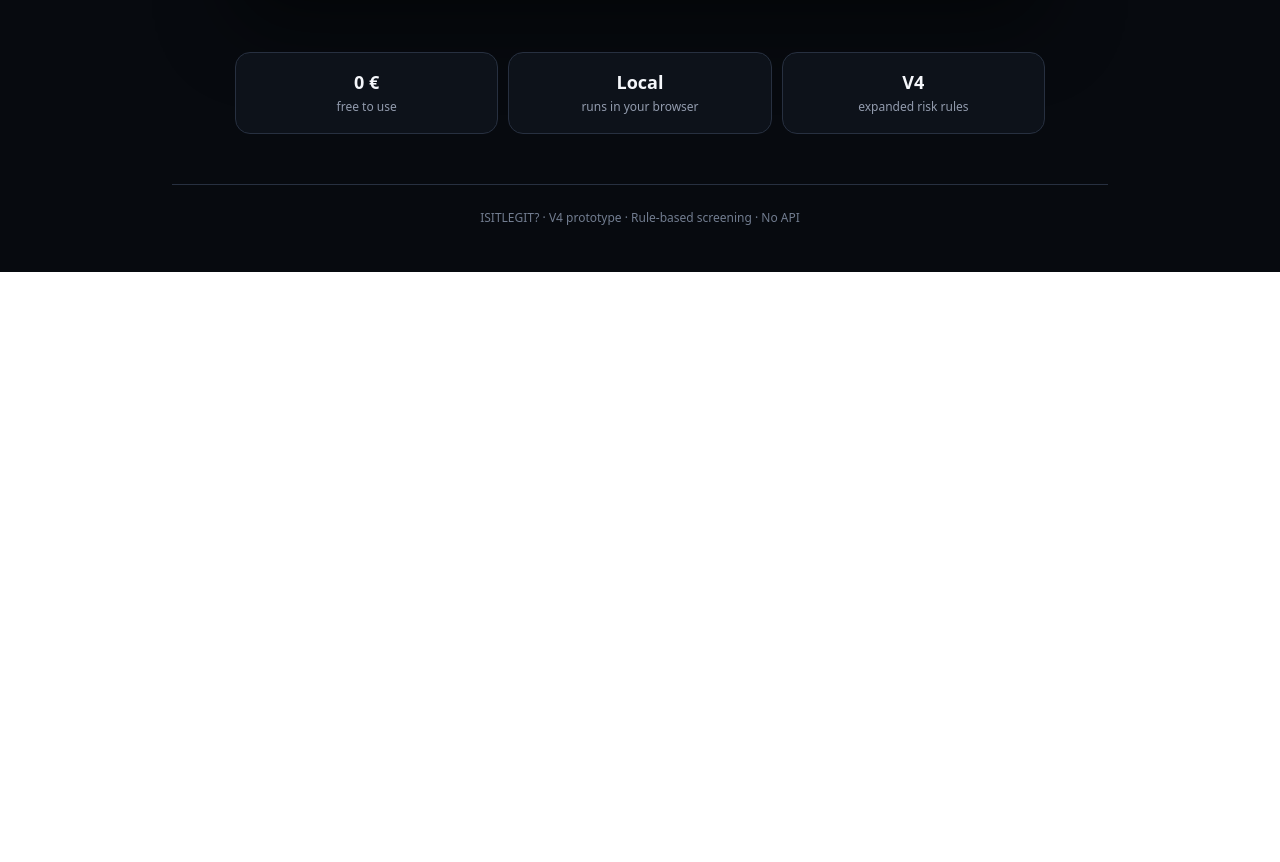
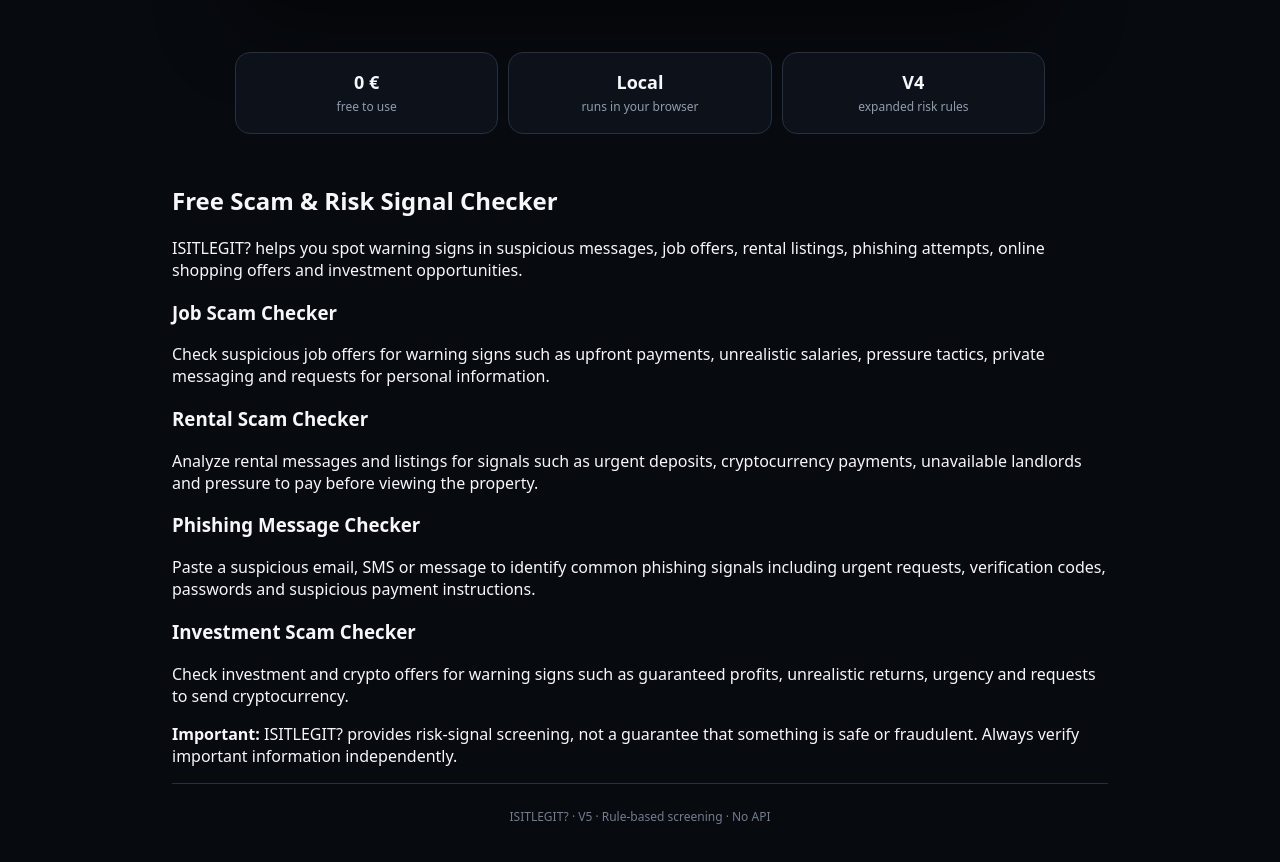
Before and after one commit to tincaalin79-cloud/isitlegit, a plain HTML site: page index.html in a window 1280 px wide. Shown: the part 708-1570 px from the top of the page. Before the commit the page ends 980 px from the top, so only its background shows below. Drawn offline with Linux system fonts and the light colour scheme.

Commit message:
Upgrade ISITLEGIT to V5

```diff
--- a/index.html
+++ b/index.html
@@ -3,9 +3,11 @@
 <head>
 <meta charset="utf-8">
 <meta name="viewport" content="width=device-width,initial-scale=1">
-<meta name="description" content="Free browser-based risk signal checker for suspicious messages, jobs, rentals, shops and investments.">
 <meta name="theme-color" content="#080b10">
-<title>ISITLEGIT? V4 — Risk Signal Checker</title>
+<title>Free Scam Checker - Check Suspicious Messages, Jobs &amp; Rentals | ISITLEGIT?</title>
+<meta name="description" content="Free scam checker to analyze suspicious messages, job offers, rental listings, phishing attempts and investment offers. Spot risk signals before you pay, click or trust.">
+<meta name="robots" content="index, follow">
+<link rel="canonical" href="https://tincaalin79-cloud.github.io/isitlegit/">
 <style>
 :root{--bg:#070a0f;--panel:#10151e;--panel2:#0b1017;--line:#273040;--txt:#f5f7fb;--muted:#929bad;--purple:#7957ff;--red:#ff5b70;--amber:#ffb020;--green:#19d3a2}
 *{box-sizing:border-box}html{scroll-behavior:smooth}body{margin:0;background:radial-gradient(circle at 50% -12%,#211a3d 0,#070a0f 42%);color:var(--txt);font-family:system-ui,-apple-system,Segoe UI,Roboto,sans-serif}
@@ -44,11 +46,29 @@
 </div></div>
 </section>
 <section class="features"><div class="feature"><b>0 €</b><span data-i="free"></span></div><div class="feature"><b>Local</b><span data-i="local"></span></div><div class="feature"><b>V4</b><span data-i="engine"></span></div></section>
-<footer>ISITLEGIT? · V4 prototype · Rule-based screening · No API</footer>
+<section class="seo-content">
+  <h2>Free Scam & Risk Signal Checker</h2>
+  <p>ISITLEGIT? helps you spot warning signs in suspicious messages, job offers, rental listings, phishing attempts, online shopping offers and investment opportunities.</p>
+
+  <h3>Job Scam Checker</h3>
+  <p>Check suspicious job offers for warning signs such as upfront payments, unrealistic salaries, pressure tactics, private messaging and requests for personal information.</p>
+
+  <h3>Rental Scam Checker</h3>
+  <p>Analyze rental messages and listings for signals such as urgent deposits, cryptocurrency payments, unavailable landlords and pressure to pay before viewing the property.</p>
+
+  <h3>Phishing Message Checker</h3>
+  <p>Paste a suspicious email, SMS or message to identify common phishing signals including urgent requests, verification codes, passwords and suspicious payment instructions.</p>
+
+  <h3>Investment Scam Checker</h3>
+  <p>Check investment and crypto offers for warning signs such as guaranteed profits, unrealistic returns, urgency and requests to send cryptocurrency.</p>
+
+  <p><strong>Important:</strong> ISITLEGIT? provides risk-signal screening, not a guarantee that something is safe or fraudulent. Always verify important information independently.</p>
+</section>
+<footer>ISITLEGIT? · V5 · Rule-based screening · No API</footer>
 </div><div class="toast" id="toast"></div>
 <script>
 const UI={
-en:{eyebrow:"DON'T GET SCAMMED",title:"Before you pay.<br>Before you click.",lead:"Paste a suspicious message, rental, job offer, seller text or website copy. V4 screens for common risk signals and explains what to verify.",placeholder:"Paste suspicious text here…",check:"Check it →",clear:"Clear",signals:"Signals detected",next:"What to verify next",copy:"Copy report",note:"This is a risk-screening tool, not a guarantee. A low score does not prove something is safe, and a high score is not proof of fraud.",free:"free to use",local:"runs in your browser",engine:"expanded risk rules",low:"LOW RISK SIGNALS",medium:"MEDIUM RISK SIGNALS",high:"HIGH RISK SIGNALS",none:"No obvious signals matched the current rules. This does not prove the situation is safe.",detected:n=>`${n} risk signal${n===1?"":"s"} detected.`,copied:"Report copied",matched:"Matched",job:"Job",rental:"Rental",phishing:"Phishing",investment:"Investment"},
+en:{eyebrow:"DON'T GET SCAMMED",title:"Before you pay.<br>Before you click.",lead:"Paste a suspicious message, rental, job offer, seller text or website copy. V5 screens for common risk signals and explains what to verify.",placeholder:"Paste suspicious text here…",check:"Check it →",clear:"Clear",signals:"Signals detected",next:"What to verify next",copy:"Copy report",note:"This is a risk-screening tool, not a guarantee. A low score does not prove something is safe, and a high score is not proof of fraud.",free:"free to use",local:"runs in your browser",engine:"expanded risk rules",low:"LOW RISK SIGNALS",medium:"MEDIUM RISK SIGNALS",high:"HIGH RISK SIGNALS",none:"No obvious signals matched the current rules. This does not prove the situation is safe.",detected:n=>`${n} risk signal${n===1?"":"s"} detected.`,copied:"Report copied",matched:"Matched",job:"Job",rental:"Rental",phishing:"Phishing",investment:"Investment"},
 it:{eyebrow:"NON FARTI TRUFFARE",title:"Prima di pagare.<br>Prima di cliccare.",lead:"Incolla un messaggio, affitto, offerta di lavoro, testo di un venditore o sito sospetto. V4 cerca segnali di rischio comuni e spiega cosa verificare.",placeholder:"Incolla qui il testo sospetto…",check:"Controlla →",clear:"Cancella",signals:"Segnali rilevati",next:"Cosa verificare",copy:"Copia rapporto",note:"È uno strumento di screening del rischio, non una garanzia. Un punteggio basso non prova che sia sicuro e uno alto non prova una truffa.",free:"gratis",local:"funziona nel browser",engine:"regole di rischio ampliate",low:"SEGNALI DI RISCHIO BASSI",medium:"SEGNALI DI RISCHIO MEDI",high:"SEGNALI DI RISCHIO ALTI",none:"Nessun segnale evidente corrisponde alle regole attuali. Questo non prova che sia sicuro.",detected:n=>`${n} segnali di rischio rilevati.`,copied:"Rapporto copiato",matched:"Corrispondenza",job:"Lavoro",rental:"Affitto",phishing:"Phishing",investment:"Investimento"},
 ro:{eyebrow:"NU TE LĂSA PĂCĂLIT",title:"Înainte să plătești.<br>Înainte să dai click.",lead:"Lipește un mesaj, anunț de chirie, ofertă de muncă, text de la un vânzător sau site suspect. V4 caută semnale comune de risc și îți spune ce să verifici.",placeholder:"Lipește aici textul suspect…",check:"Verifică →",clear:"Șterge",signals:"Semnale detectate",next:"Ce să verifici",copy:"Copiază raportul",note:"Acesta este un instrument de evaluare a semnalelor de risc, nu o garanție. Un scor mic nu dovedește că este sigur, iar unul mare nu dovedește o fraudă.",free:"gratuit",local:"rulează în browser",engine:"reguli de risc extinse",low:"SEMNALE DE RISC SCĂZUTE",medium:"SEMNALE DE RISC MEDII",high:"SEMNALE DE RISC RIDICATE",none:"Niciun semnal evident nu corespunde regulilor actuale. Asta nu dovedește că situația este sigură.",detected:n=>`${n} semnale de risc detectate.`,copied:"Raport copiat",matched:"Potrivire",job:"Job",rental:"Chirie",phishing:"Phishing",investment:"Investiție"}};
 const RULES=[
```
